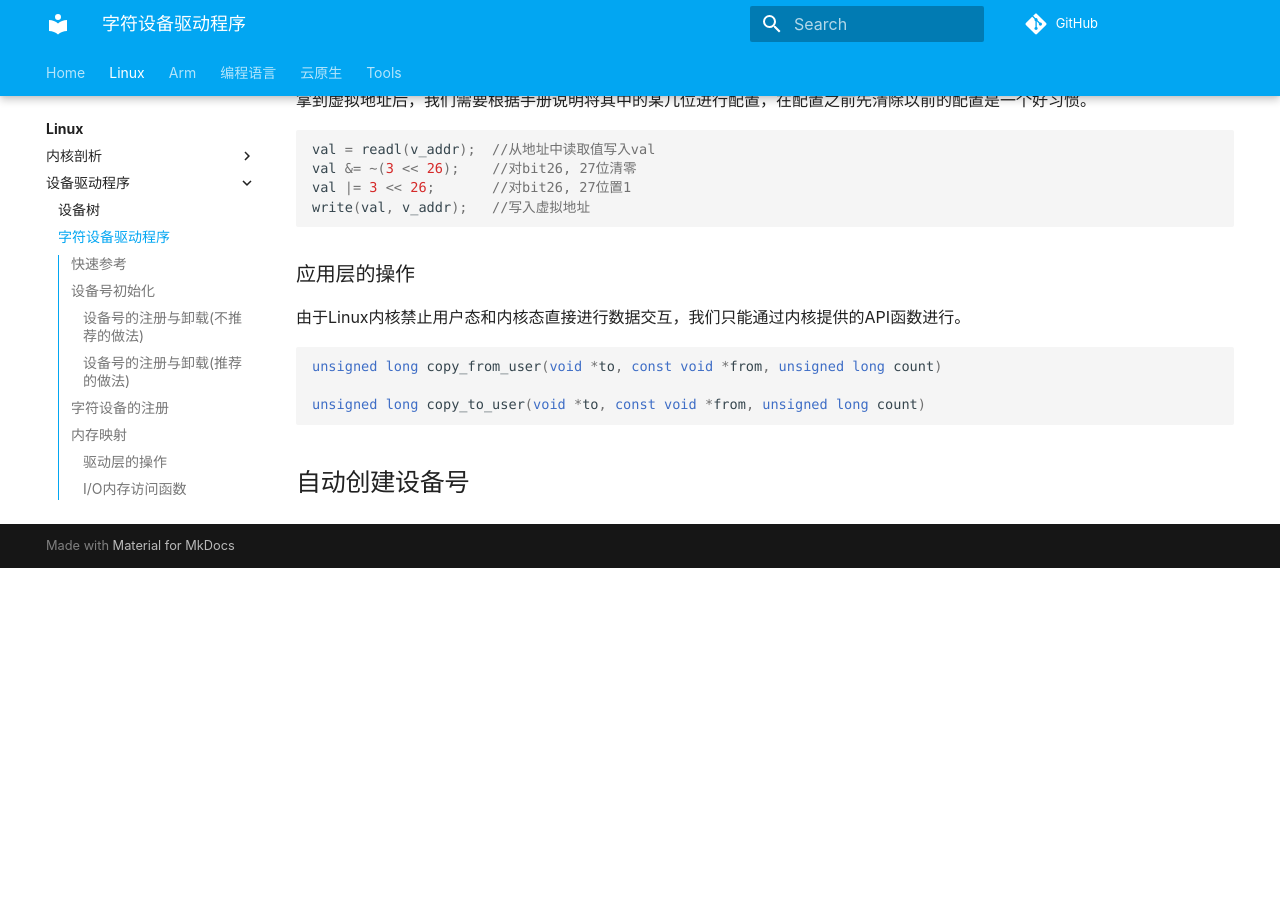
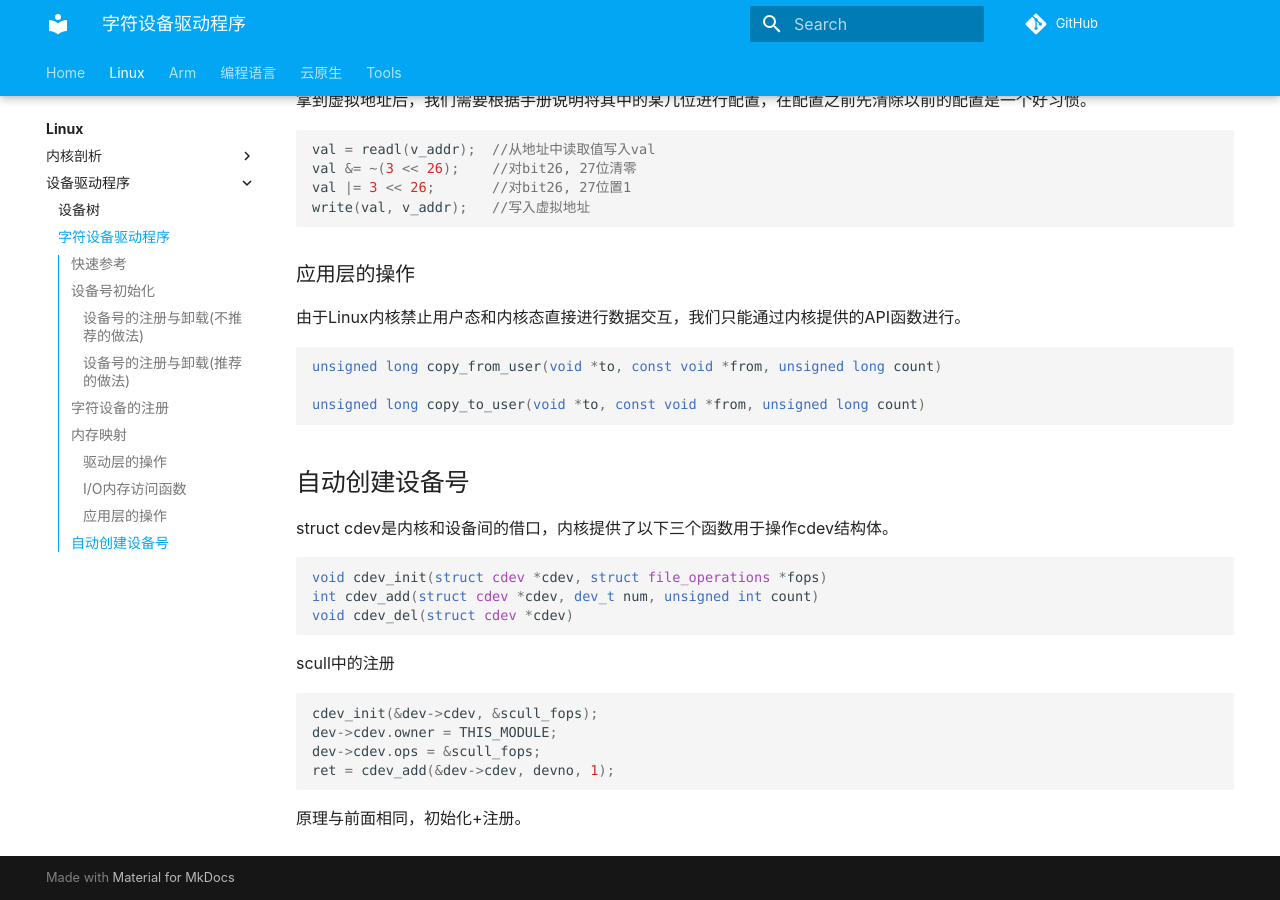
Before and after one commit to TomSjtu/notes, an MkDocs documentation site: the page built from docs/linux/drivers/chardev.md, in a window 1280 px wide and 900 px high, scrolled down 3817 px. Built offline with MkDocs 1.6.1 and Material for MkDocs 9.7.7, drawn with Linux system fonts in a browser that asks for light colours; comment, search, counter and statistics services are not loaded; before the commit the page ends 4385 px from its top, so only the background shows below that.

Commit message:
add synch file

````diff
--- a/docs/linux/drivers/chardev.md
+++ b/docs/linux/drivers/chardev.md
@@ -196,3 +196,22 @@
 ```
 
 ## 自动创建设备号
+
+struct cdev是内核和设备间的借口，内核提供了以下三个函数用于操作cdev结构体。
+
+```C
+void cdev_init(struct cdev *cdev, struct file_operations *fops)
+int cdev_add(struct cdev *cdev, dev_t num, unsigned int count)
+void cdev_del(struct cdev *cdev)
+```
+
+scull中的注册
+
+```C
+cdev_init(&dev->cdev, &scull_fops);
+dev->cdev.owner = THIS_MODULE;
+dev->cdev.ops = &scull_fops;
+ret = cdev_add(&dev->cdev, devno, 1);
+```
+
+原理与前面相同，初始化+注册。
--- a/mkdocs.yml
+++ b/mkdocs.yml
@@ -39,6 +39,7 @@
   - Linux:
     - linux/index.md
     - 内核剖析:
+      - linux/kernel/synch.md
       - linux/kernel/others.md
 
     - 设备驱动程序:
````
Also changed, not shown: docs/linux/kernel/synch.md (added, +1 -0 lines).
